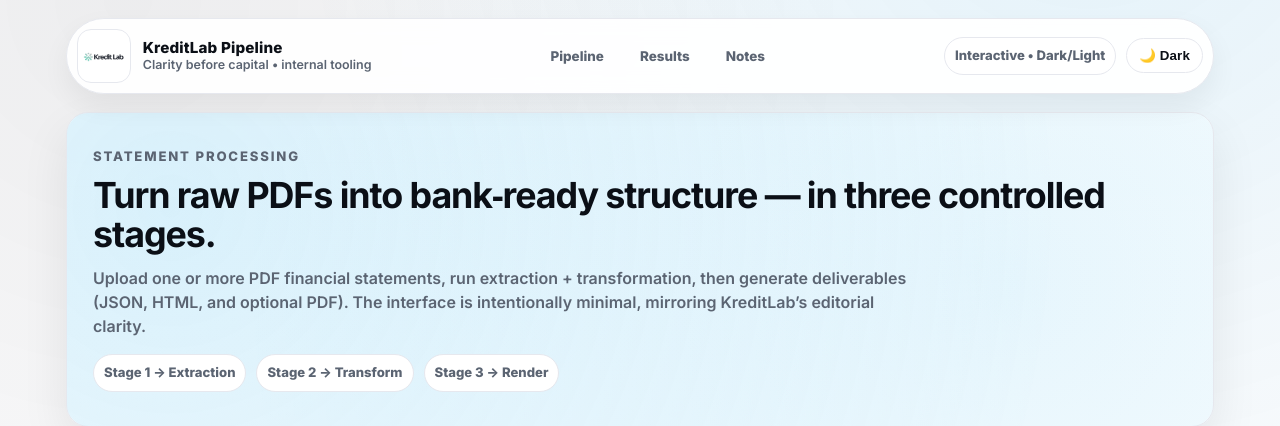
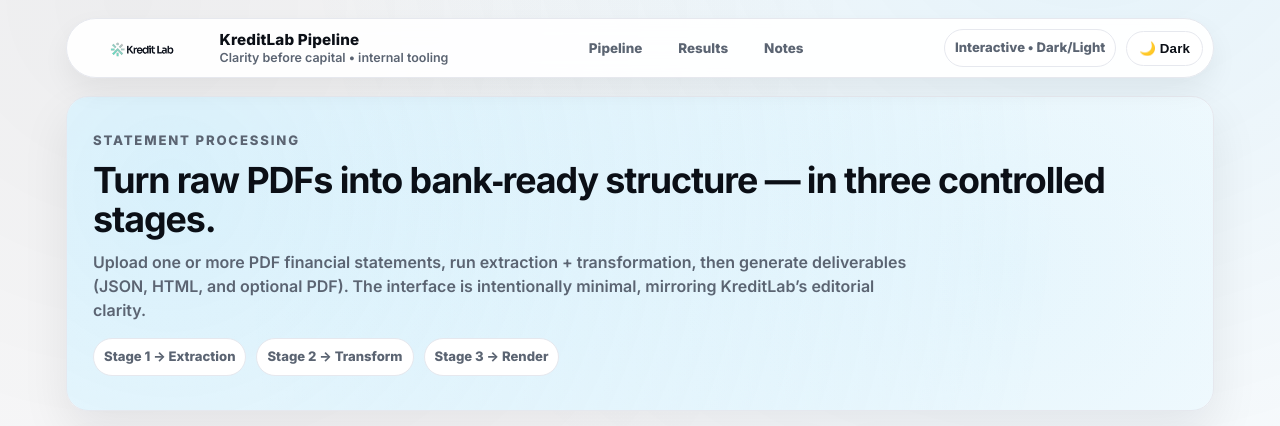
Before and after one commit to M1doriya/Display-Apps, a FastAPI app: page / in a window 1280 px wide. Shown: the top 426 px of the page. Run offline with FastAPI, Linux system fonts and the light colour scheme; some libraries are stand-ins or nearby versions.

Commit message:
Tune header logo to reference size and remove crop zoom

```diff
--- a/integrated-app/templates/index.html
+++ b/integrated-app/templates/index.html
@@ -110,13 +110,15 @@
       min-width: 240px;
     }
     .brand img{
-      width: clamp(46px, 4.2vw, 58px);
-      height: clamp(46px, 4.2vw, 58px);
-      border-radius: 14px;
-      border: 1px solid var(--border);
-      background: var(--surface);
-      padding: 5px;
+      width: clamp(112px, 10.2vw, 146px);
+      height: clamp(24px, 2vw, 30px);
+      border: 0;
+      background: transparent;
+      padding: 0;
       object-fit: contain;
+      object-position: center;
+      transform: none;
+      transform-origin: center;
     }
     .brand .name{
       display:flex;
```
Also changed, not shown: integrated-app/templates/index_professional.html (+8 -6 lines).
